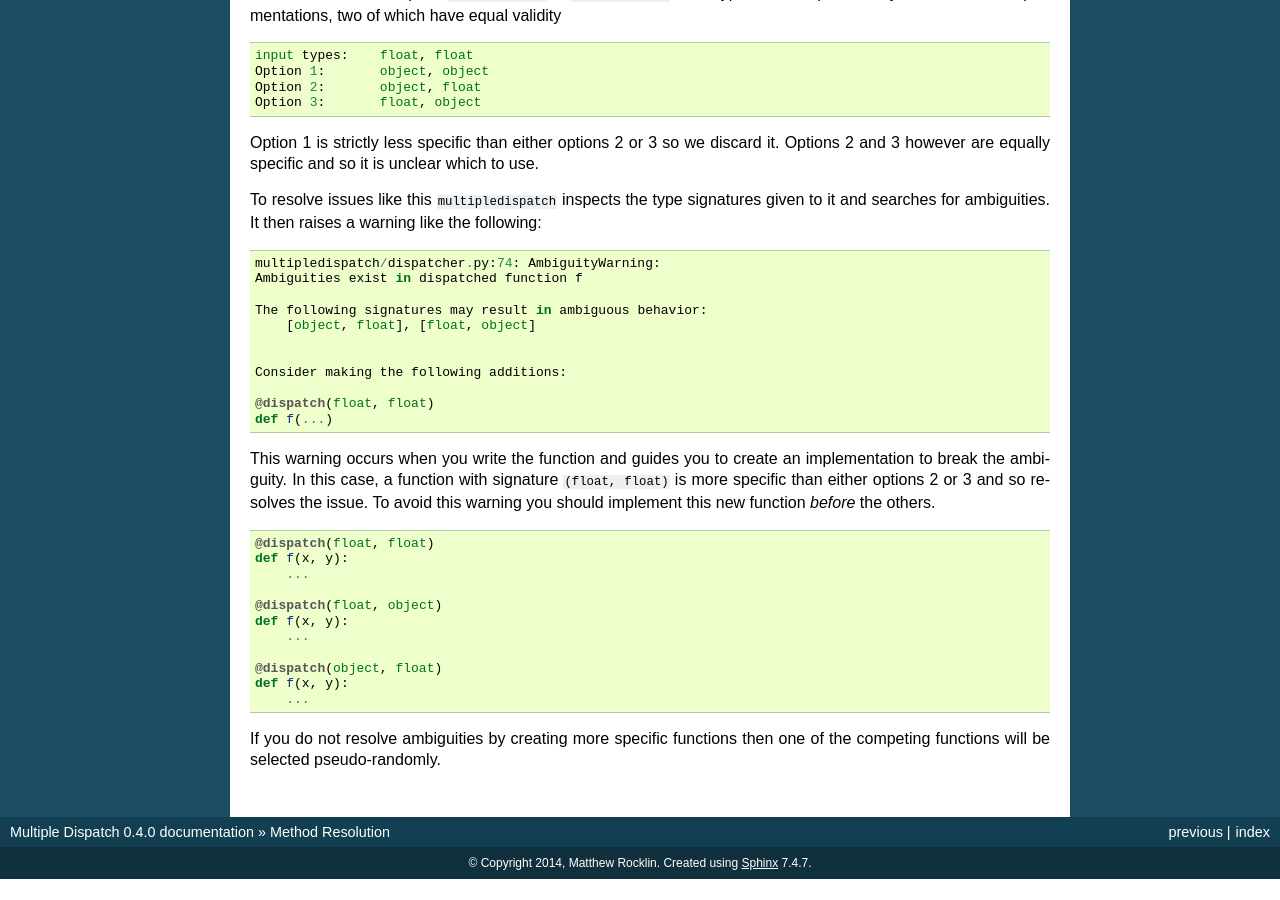
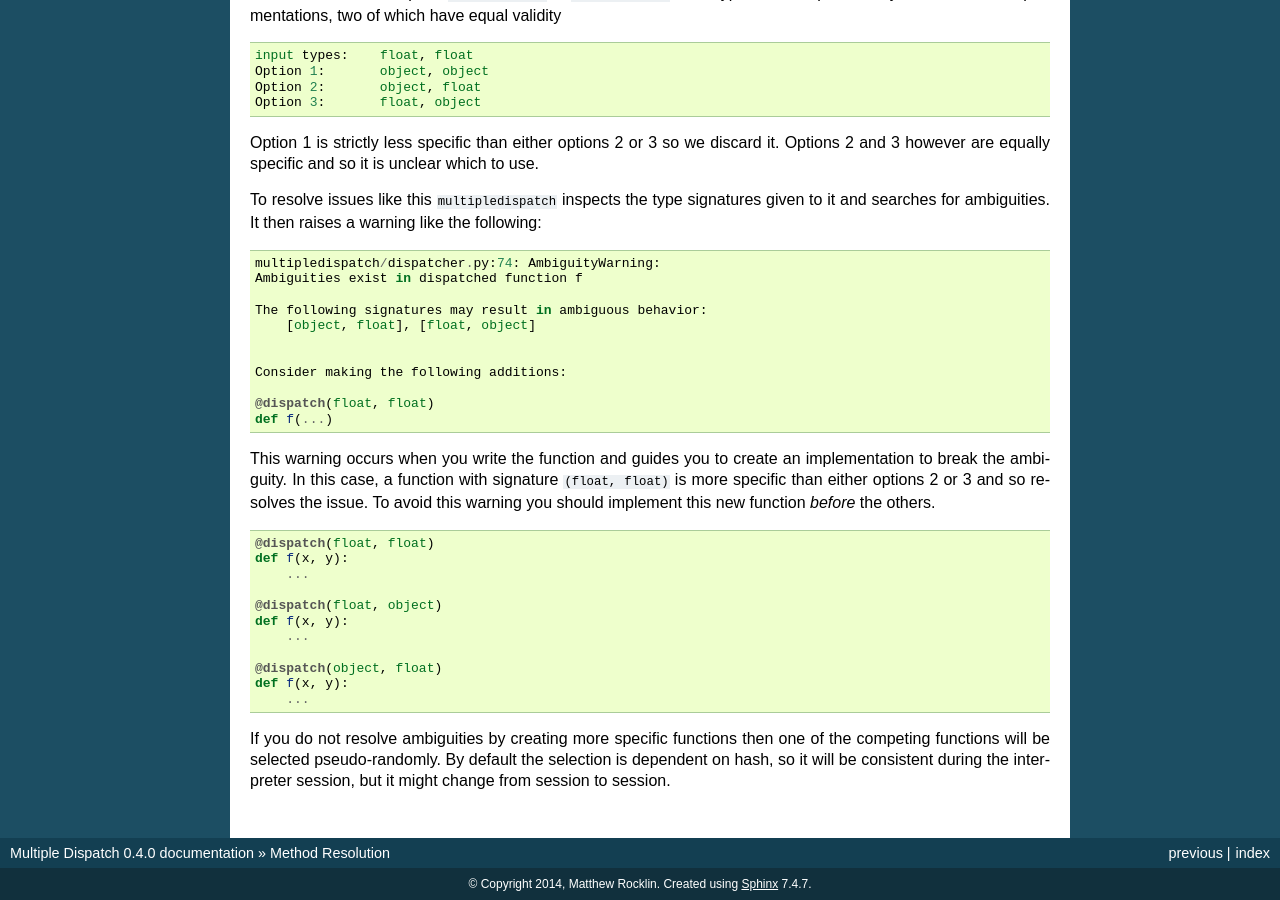
Before and after one commit to mrocklin/multipledispatch, a Sphinx documentation site: the page built from docs/source/resolution.rst, in a window 1280 px wide and 900 px high, scrolled down 2271 px. Built offline with Sphinx 7.4.7, drawn with Linux system fonts in a browser that asks for light colours; before the commit the page ends 3150 px from its top, so only the background shows below that.

Commit message:
Document consistency of ambiguity resolutions

```diff
--- a/docs/source/resolution.rst
+++ b/docs/source/resolution.rst
@@ -207,3 +207,6 @@ this new function *before* the others.
 
 If you do not resolve ambiguities by creating more specific functions
 then one of the competing functions will be selected pseudo-randomly.
+By default the selection is dependent on hash, so it will be consistent
+during the interpreter session, but it might change from session to
+session.
```
